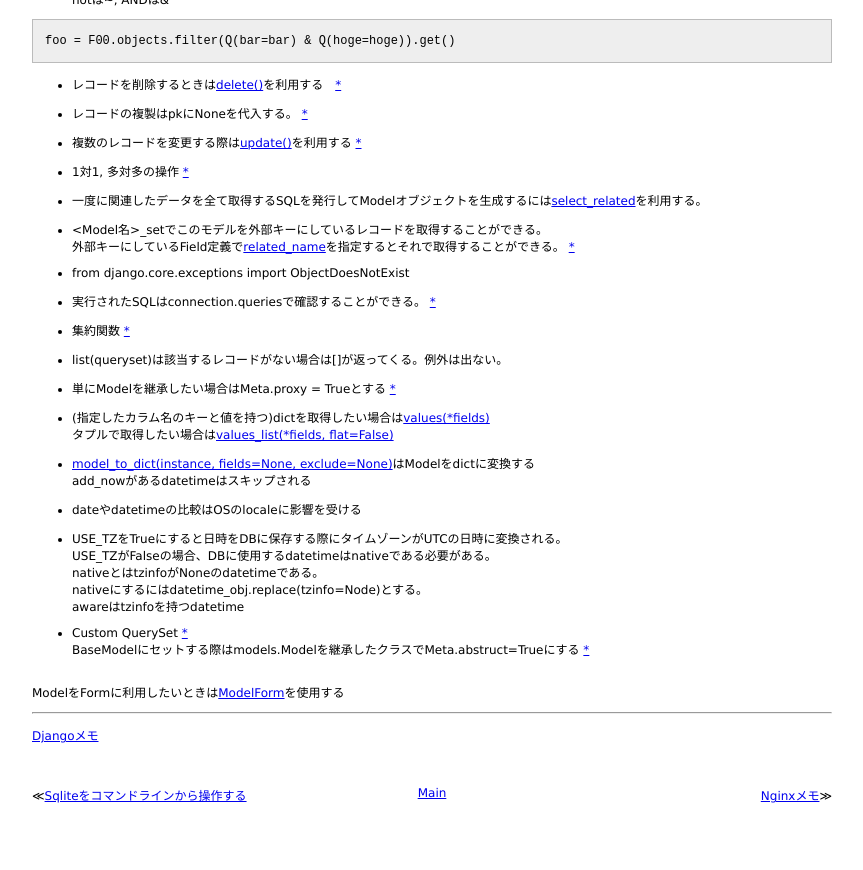
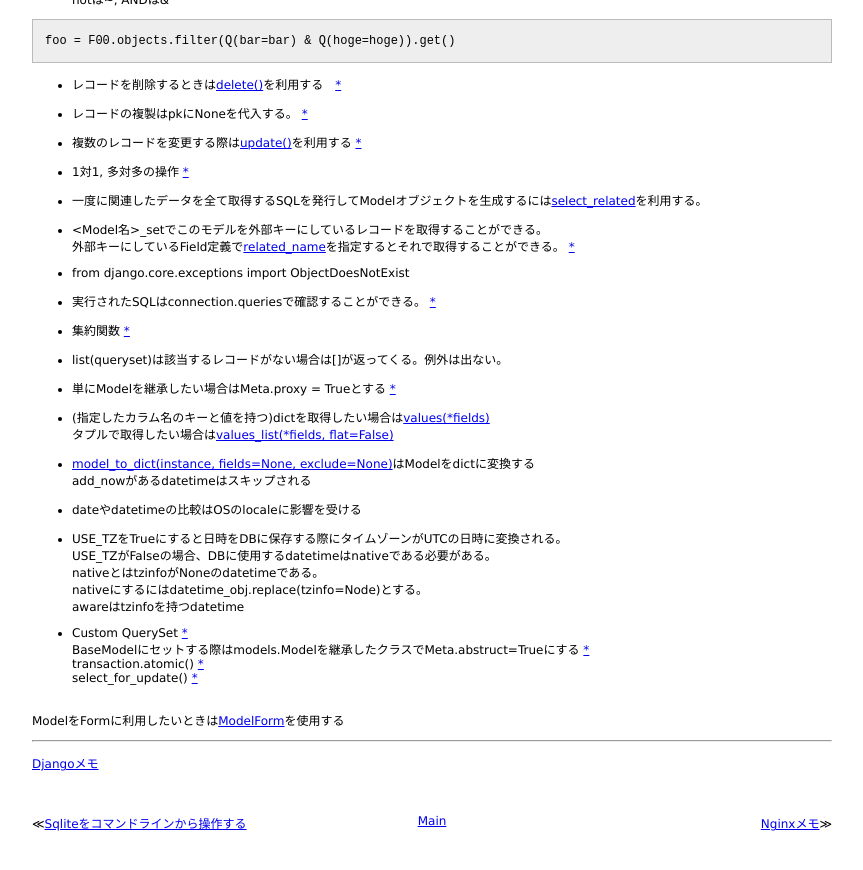
Before and after one commit to 38elements/38elements.github.com, a Jekyll site: the page built from _posts/2014-11-29-django-model.md, in a window 1280 px wide and 900 px high, scrolled down 1611 px. Shown: the top 870 px of the window, without its empty margins (208-1071 px from the left). Built offline with Jekyll 4.4.1, drawn with Linux system fonts in a browser that asks for light colours.

Commit message:
Update 2014-11-29-django-model.md

```diff
--- a/_posts/2014-11-29-django-model.md
+++ b/_posts/2014-11-29-django-model.md
@@ -144,6 +144,8 @@ awareはtzinfoを持つdatetime
 * Custom QuerySet [\*](https://docs.djangoproject.com/en/1.10/topics/db/managers/#calling-custom-queryset-methods-from-the-manager)
 BaseModelにセットする際はmodels.Modelを継承したクラスでMeta.abstruct=Trueにする
 [\*](https://docs.djangoproject.com/en/1.9/topics/db/managers/#custom-managers-and-model-inheritance)
+transaction.atomic() [\*](https://docs.djangoproject.com/ja/1.10/topics/db/transactions/#django.db.transaction.atomic)
+select_for_update() [\*](https://docs.djangoproject.com/ja/1.10/ref/models/querysets/#select-for-update)
 
 <br/>
 ModelをFormに利用したいときは[ModelForm](https://docs.djangoproject.com/en/stable/topics/forms/modelforms/)を使用する
```
